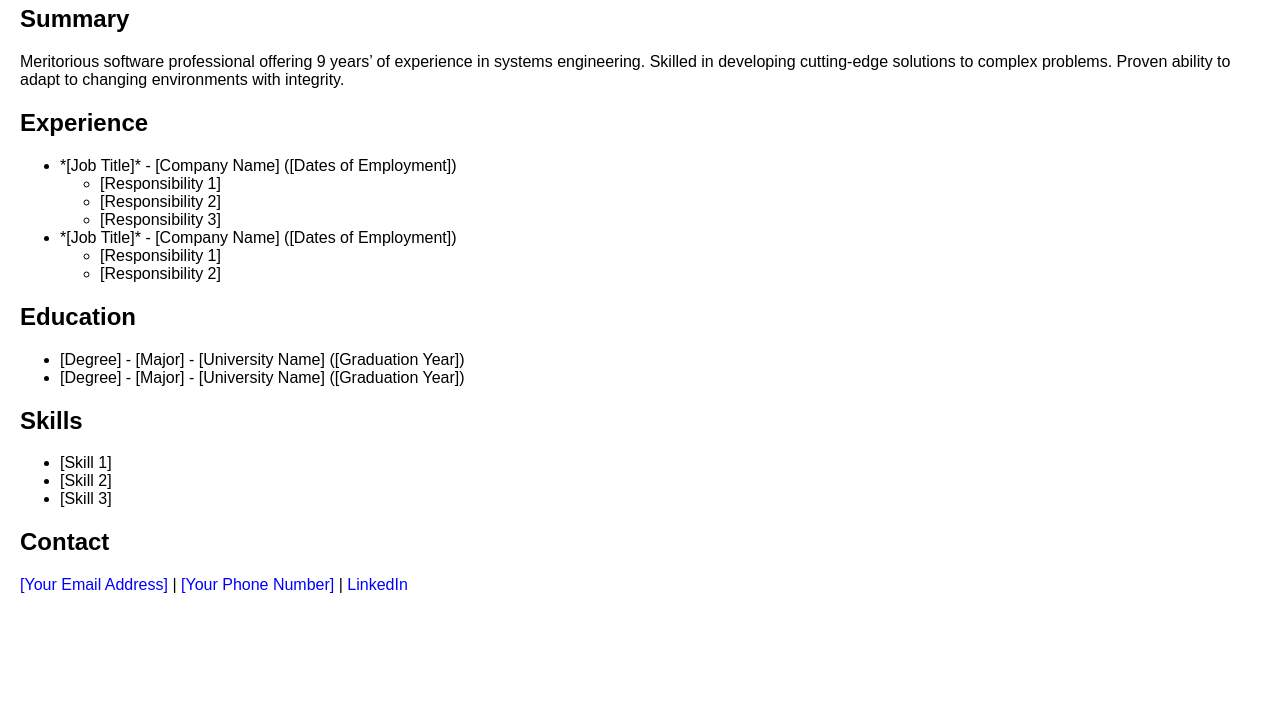
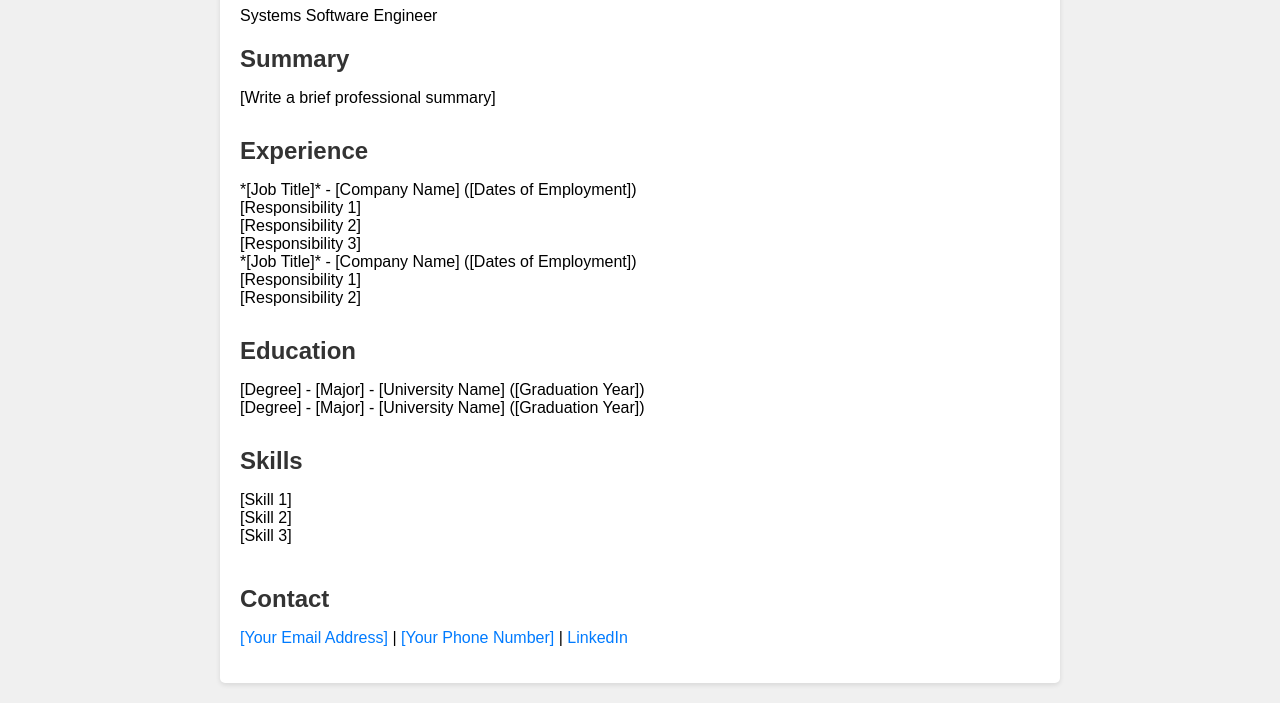
Before and after one commit to rishabhs247/myWebsite, a plain HTML site: page index.html in a window 1280 px wide. Shown: the part 113-816 px from the top of the page. Drawn offline with Linux system fonts and the light colour scheme.

Commit message:
Testing template#2 for index.html

```diff
--- a/index.html
+++ b/index.html
@@ -3,36 +3,65 @@
 <head>
     <meta charset="UTF-8">
     <meta name="viewport" content="width=device-width, initial-scale=1.0">
-    <title>My Resume</title>
+    <title>About Me</title>
     <style>
-        /* Basic CSS styling - customize as needed */
         body {
             font-family: sans-serif;
             margin: 20px;
+            background-color: #f0f0f0;
         }
+
         h1 {
             text-align: center;
+            color: #333;
         }
+
+        .container {
+            max-width: 800px;
+            margin: 0 auto;
+            padding: 20px;
+            background-color: #fff;
+            border-radius: 5px;
+            box-shadow: 0 2px 5px rgba(0, 0, 0, 0.1);
+        }
+
         .section {
-            margin-bottom: 20px;
+            margin-bottom: 30px;
         }
+
+        h2 {
+            color: #333;
+            margin-bottom: 15px;
+        }
+
+        ul {
+            list-style: none;
+            padding: 0;
+        }
+
         .contact {
-            margin-top: 20px;
+            margin-top: 40px;
         }
+
         a {
-            color: blue;
+            color: #007bff;
             text-decoration: none;
+        }
+
+        a:hover {
+            text-decoration: underline;
         }
     </style>
 </head>
 <body>
 
+    <div class="container">
         <h1>Rishabh Srivastava</h1>
-    <p>System Software Engineer</p>
+        <p>Systems Software Engineer</p>
 
         <div class="section">
             <h2>Summary</h2>
-        <p>Meritorious software professional offering 9 years’ of experience in systems engineering. Skilled in developing cutting-edge solutions to complex problems. Proven ability to adapt to changing environments with integrity.</p>
+            <p>[Write a brief professional summary]</p>
         </div>
 
         <div class="section">
@@ -83,6 +112,7 @@
                 <a href="https://www.linkedin.com/in/[Your LinkedIn Profile URL]">LinkedIn</a>
             </p>
         </div>
+    </div>
 
 </body>
 </html>
```
Lines whose indentation alone changed are shown as unchanged.
